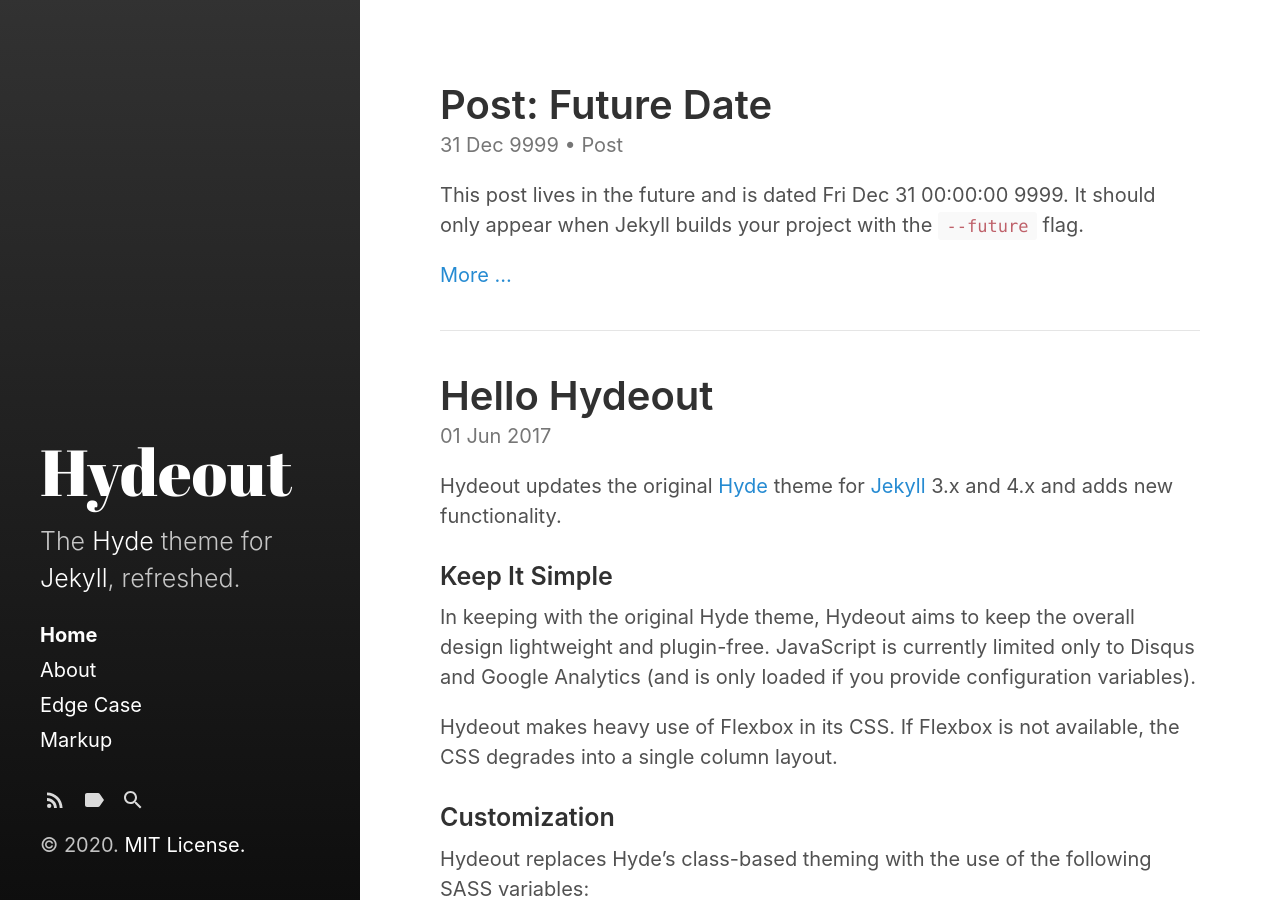
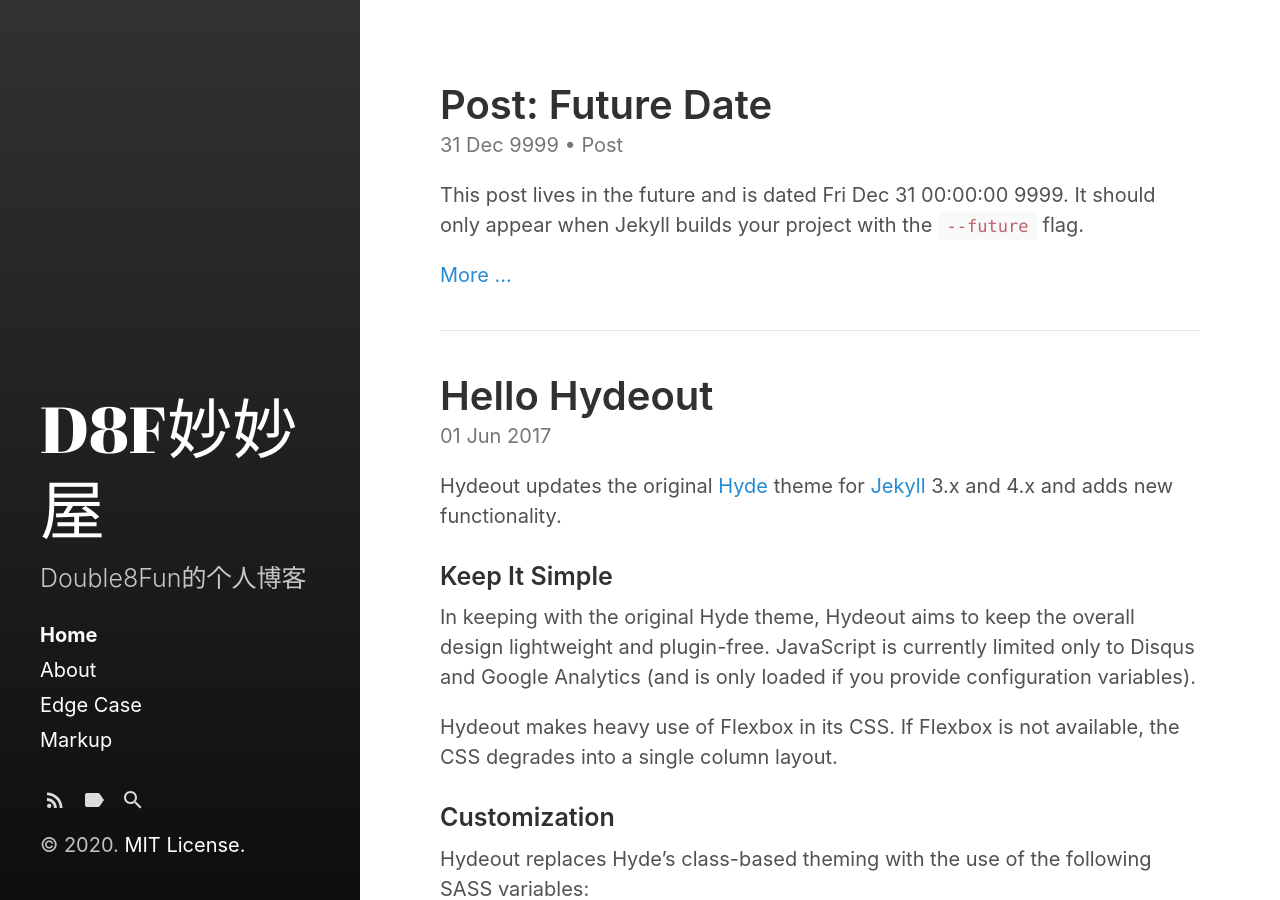
Before and after one commit to double8fun/double8fun.github.io, a Jekyll site: the page built from index.html, in a window 1280 px wide and 900 px high. Built offline with Jekyll 4.4.1, drawn with Linux system fonts in a browser that asks for light colours; the list of posts is cut into pages by our own code.

Commit message:
Update _config.yml

```diff
--- a/_config.yml
+++ b/_config.yml
@@ -3,10 +3,10 @@ markdown:         kramdown
 highlighter:      rouge
 
 # Setup
-title:            Hydeout
-tagline:          'A Jekyll theme'
-description:      'The <a href="http://hyde.getpoole.com" target="_blank">Hyde</a> theme for <a href="http://jekyllrb.com" target="_blank">Jekyll</a>, refreshed.'
-url:              https://fongandrew.github.io
+title:            D8F妙妙屋
+tagline:          'A Personal Blog'
+description:      'Double8Fun的个人博客'
+url:              https://double8fun.github.io
 baseurl:          '/hydeout'
                   # the optional subpath of your site, e.g. "/blog"
                   # NB: This applies to all pages in your Jekyll site.
```
